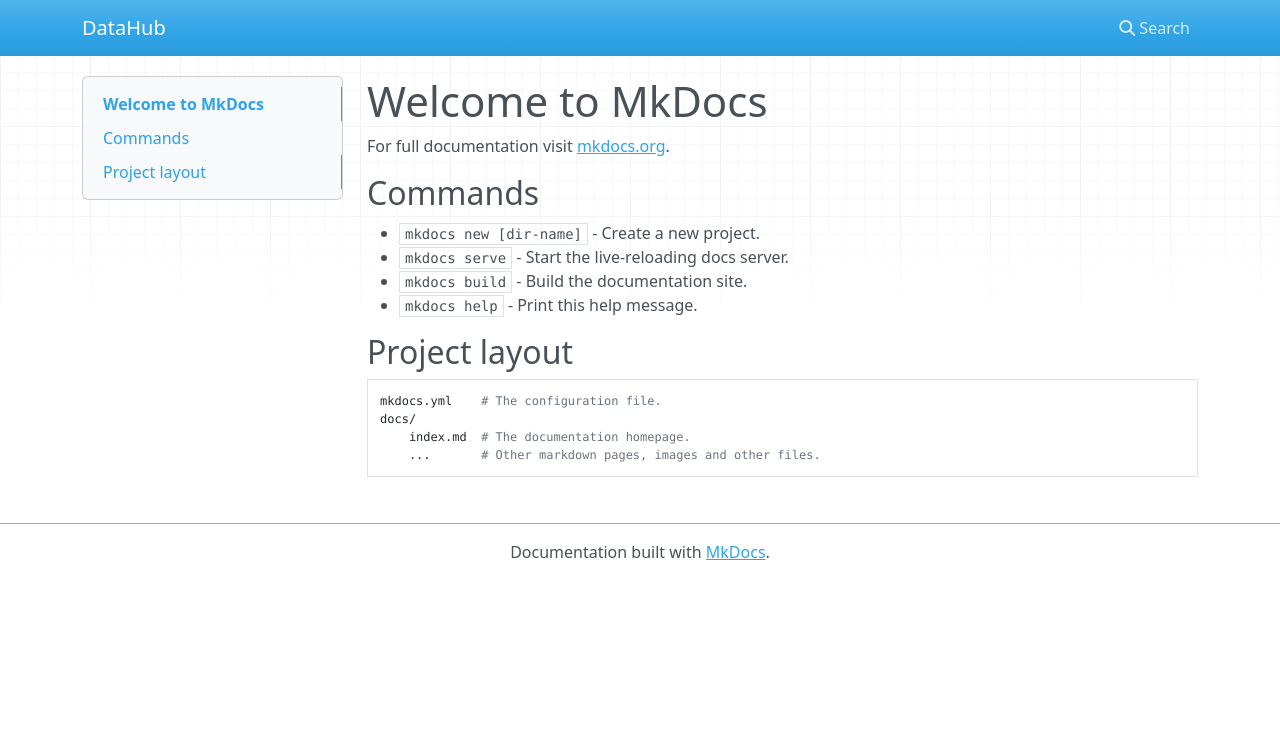
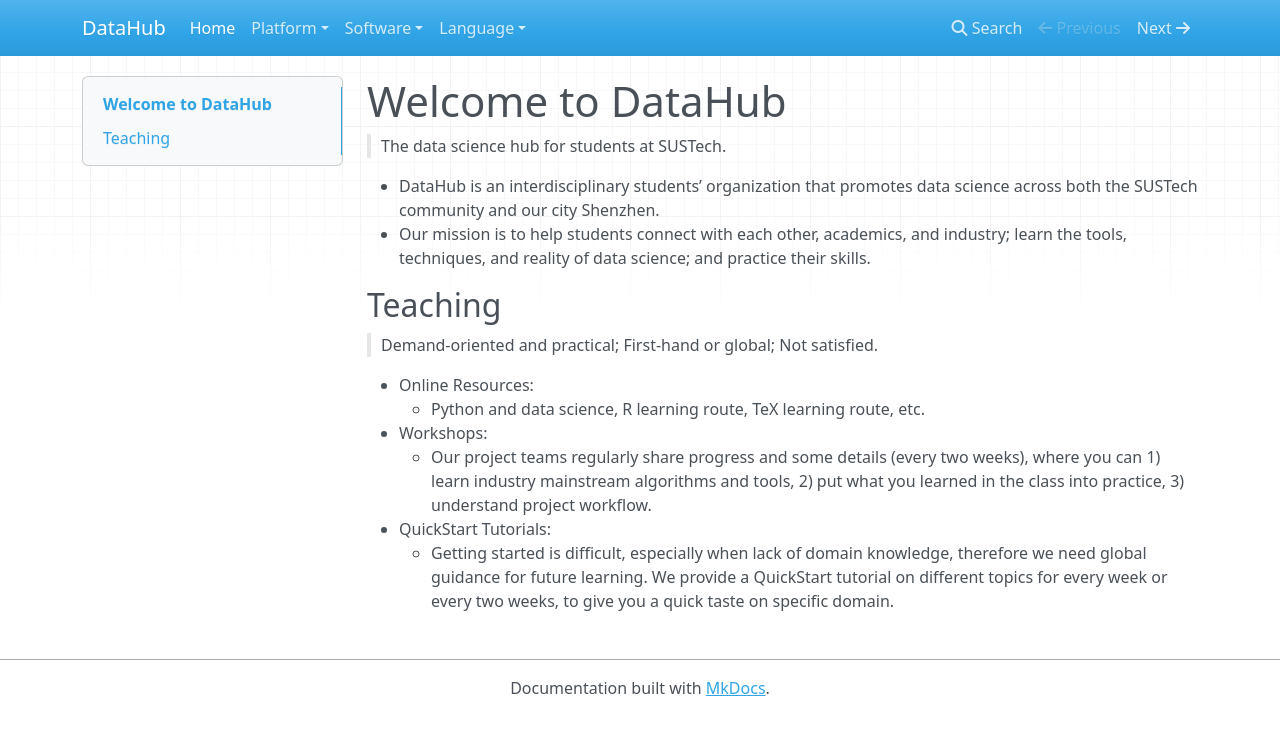
Before and after one commit to iDataHub/readthedocs, an MkDocs documentation site: the page built from docs/index.md, in a window 1280 px wide. Shown: the top 735 px of the page. Built offline with MkDocs 1.6.1, drawn with Linux system fonts in a browser that asks for light colours; nearby versions of some CDN libraries.

Commit message:
New category: language, platform, software

```diff
--- a/docs/index.md
+++ b/docs/index.md
@@ -1,17 +1,16 @@
-# Welcome to MkDocs
+# Welcome to DataHub
+> The data science hub for students at SUSTech.
 
-For full documentation visit [mkdocs.org](https://mkdocs.org).
+- DataHub is an interdisciplinary students’ organization that promotes data science across both the SUSTech community and our city Shenzhen.
+- Our mission is to help students connect with each other, academics, and industry; learn the tools, techniques, and reality of data science; and practice their skills.
 
-## Commands
 
-* `mkdocs new [dir-name]` - Create a new project.
-* `mkdocs serve` - Start the live-reloading docs server.
-* `mkdocs build` - Build the documentation site.
-* `mkdocs help` - Print this help message.
+## Teaching
+> Demand-oriented and practical; First-hand or global; Not satisfied.
 
-## Project layout
-
-    mkdocs.yml    # The configuration file.
-    docs/
-        index.md  # The documentation homepage.
-        ...       # Other markdown pages, images and other files.
+- Online Resources:
+    - Python and data science, R learning route,  TeX learning route, etc.
+- Workshops:
+    - Our project teams regularly share progress and some details (every two weeks), where you can 1) learn industry mainstream algorithms and tools, 2) put what you learned in the class into practice, 3) understand project workflow.
+- QuickStart Tutorials:
+    - Getting started is difficult, especially when lack of domain knowledge, therefore we need global guidance for future learning. We provide a QuickStart tutorial on different topics for every week or every two weeks, to give you a quick taste on specific domain.
--- a/mkdocs.yml
+++ b/mkdocs.yml
@@ -1 +1,14 @@
 site_name: DataHub
+docs_dir: docs
+
+nav:
+    - Home: 'index.md'
+    - Platform:
+        'Linux': 'plat/linux.md'
+    - Software:
+        'Git': 'soft/git.md'
+    - Language:
+        - 'Python': 'lang/python.md'
+        - 'MATLAB': 'lang/matlab.md'
+        - 'R': 'lang/r.md'
+        - 'LaTeX': 'lang/latex.md'
```
Also changed, not shown: docs/lang/latex.md (added, +5 -0 lines), docs/lang/matlab.md (added, +5 -0 lines), docs/lang/python.md (added, +7 -0 lines), docs/lang/r.md (added, +5 -0 lines), docs/plat/linux.md (added, +5 -0 lines), docs/soft/git.md (added, +8 -0 lines), docs/image/Git_logo.svg (added), docs/image/LaTeX_logo.svg (added), docs/image/Linux_logo.svg (added), docs/image/MATLAB_logo.svg (added), docs/image/Python_logo.svg (added), docs/image/R_logo.svg (added).
